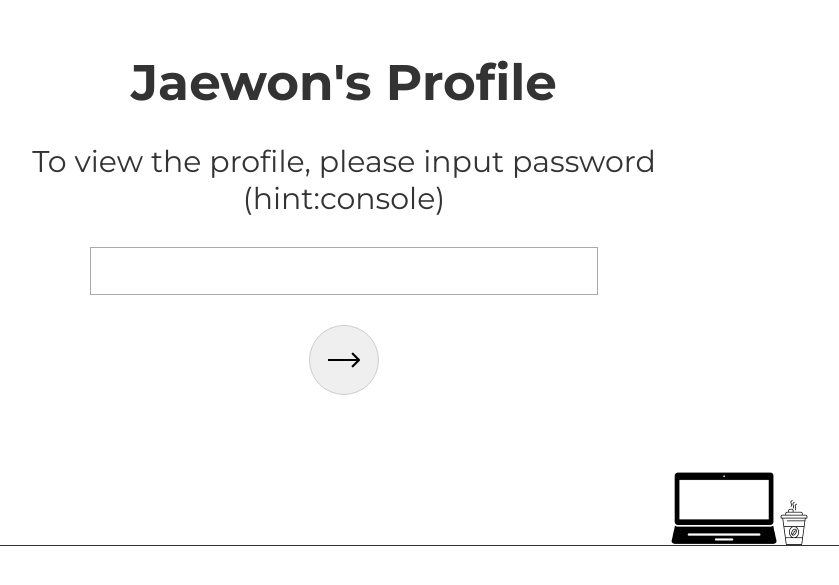
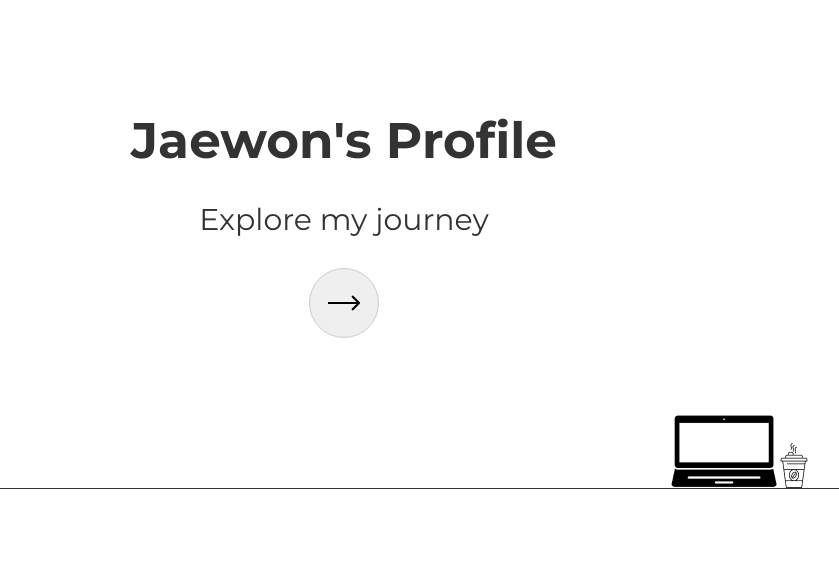
Before and after one commit to JJW0424/my-profile-page, a plain HTML site: page index.html in a window 1280 px wide. Shown: the part 101-686 px from the top of the page, without its empty margins (196-1035 px from the left). Drawn offline with Linux system fonts and the light colour scheme.

Commit message:
Update index.html

```diff
--- a/index.html
+++ b/index.html
@@ -17,10 +17,8 @@
         <!-- 타이틀 -->
             <h1 class="title-bigger">Jaewon's Profile</h1>
             <div class="text-sub">
-                To view the profile, please input password <br>
-                (hint:console)
+                Explore my journey<br>
             </div>
-            <input type="password" class="input-pw">
             <button class="input-btn-circle enter_btn"></button>
             <img src="./image/laptop.png" alt="아이콘" class="image-bottom_coffee">
         </div>
```
